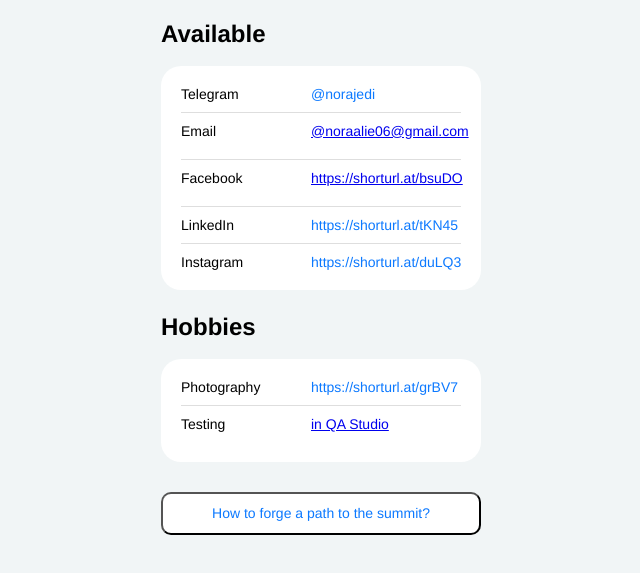
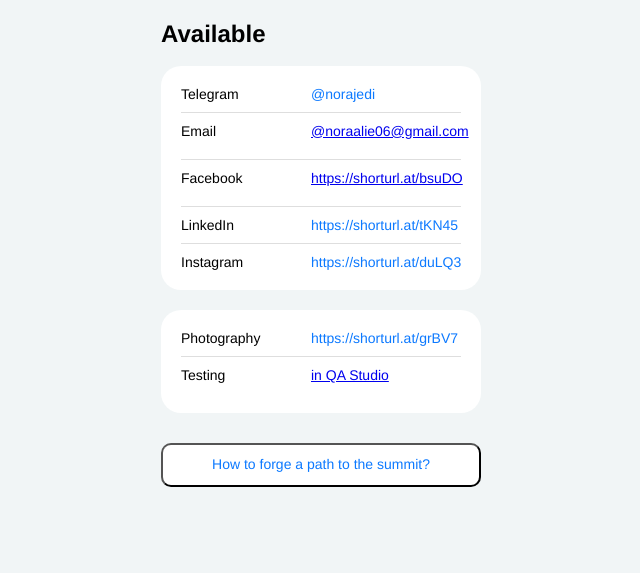
Before and after one commit to NarminaAliyeva-qa/cv, a plain HTML site: page index.html in a window 1280 px wide. Shown: the part 163-736 px from the top of the page, without its empty margins (319-959 px from the left). Drawn offline with Linux system fonts and the light colour scheme.

Commit message:
убрала хобби

```diff
--- a/index.html
+++ b/index.html
@@ -49,7 +49,7 @@
         </ul>
       </section>
       <section class="links">
-        <h2 class="links__header">Hobbies</h2>
+        <h2 class="links__header"></h2>
         <ul class="links__container">
           <li class="links__link">
             <p class="links__title">
```
